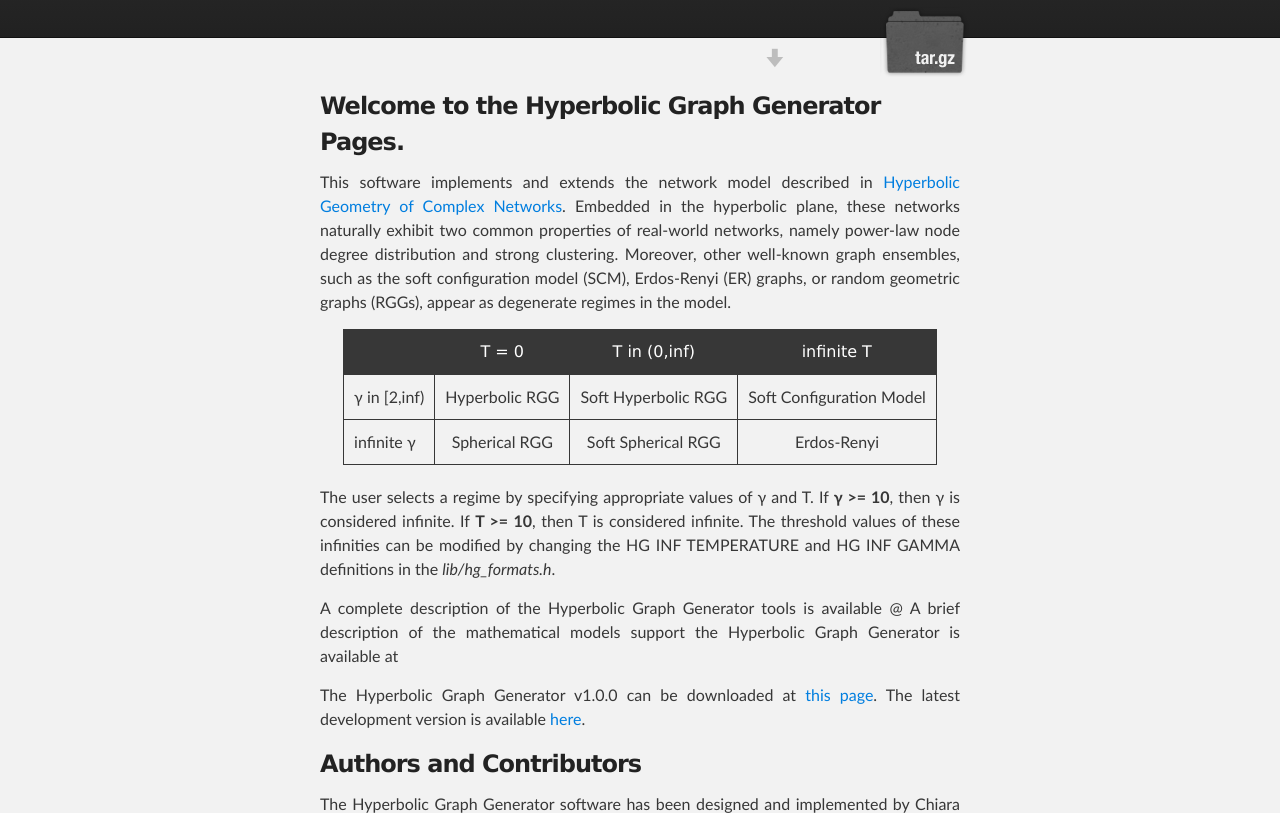
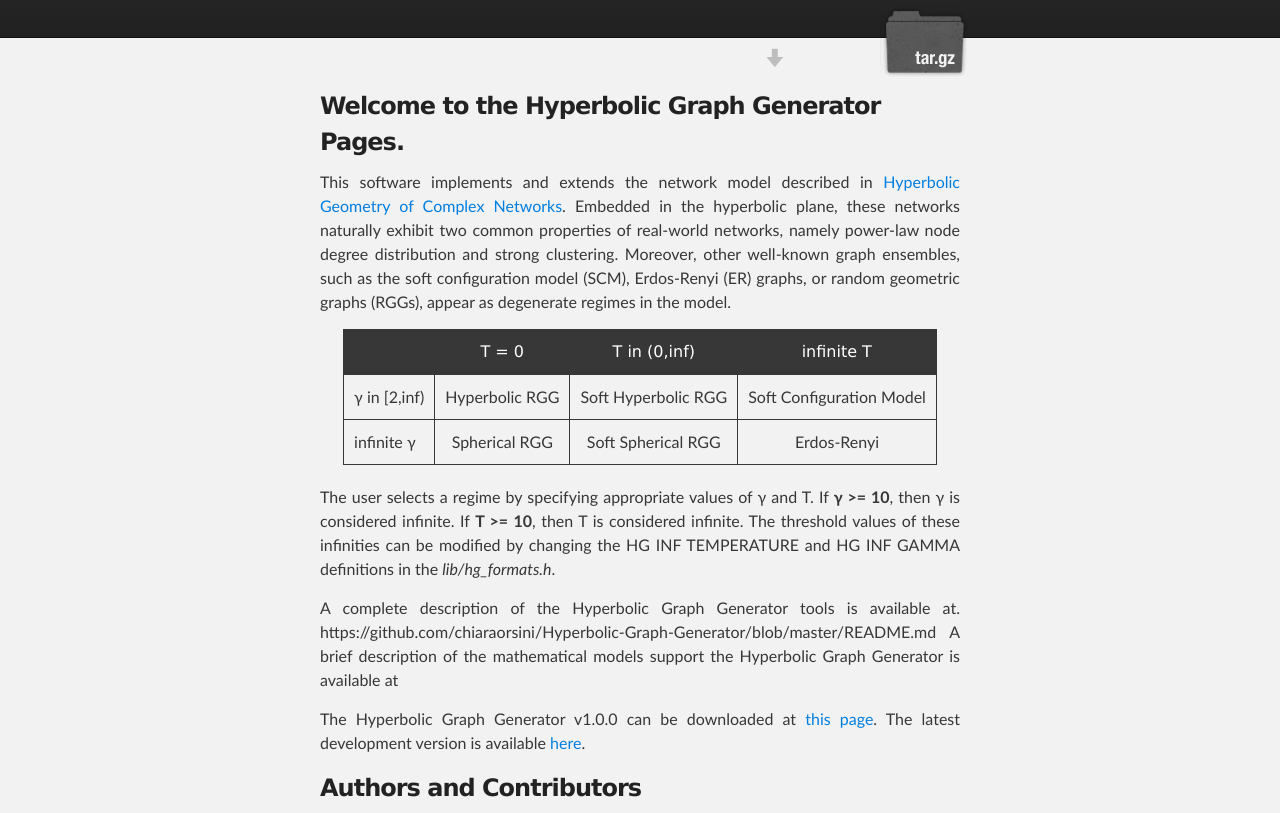
Before and after one commit to named-data/Hyperbolic-Graph-Generator, a plain HTML site: page index.html in a window 1280 px wide. Shown: the part 208-1021 px from the top of the page. Drawn offline with Linux system fonts and the light colour scheme.

Commit message:
new link to readme.md

```diff
--- a/index.html
+++ b/index.html
@@ -63,7 +63,11 @@
 
 <p align="justify">The user selects a regime by specifying appropriate values of γ and T. If <strong>γ &gt;= 10</strong>, then γ is considered infinite. If <strong>T &gt;= 10</strong>, then T is considered infinite. The threshold values of these infinities can be modified by changing the HG INF TEMPERATURE and HG INF GAMMA definitions in the <em>lib/hg_formats.h</em>.</p>
 
-<p align="justify">A complete description of the Hyperbolic Graph Generator tools is available @
+<p align="justify">A complete description of the Hyperbolic Graph
+Generator tools is available at<a
+href="https://github.com/chiaraorsini/Hyperbolic-Graph-Generator/blob/master/README.md"></a>.
+
+https://github.com/chiaraorsini/Hyperbolic-Graph-Generator/blob/master/README.md
 A brief description of the mathematical models support the Hyperbolic Graph Generator is available at</p>
 
 <p align="justify">The Hyperbolic Graph Generator v1.0.0 can be downloaded at <a
```
